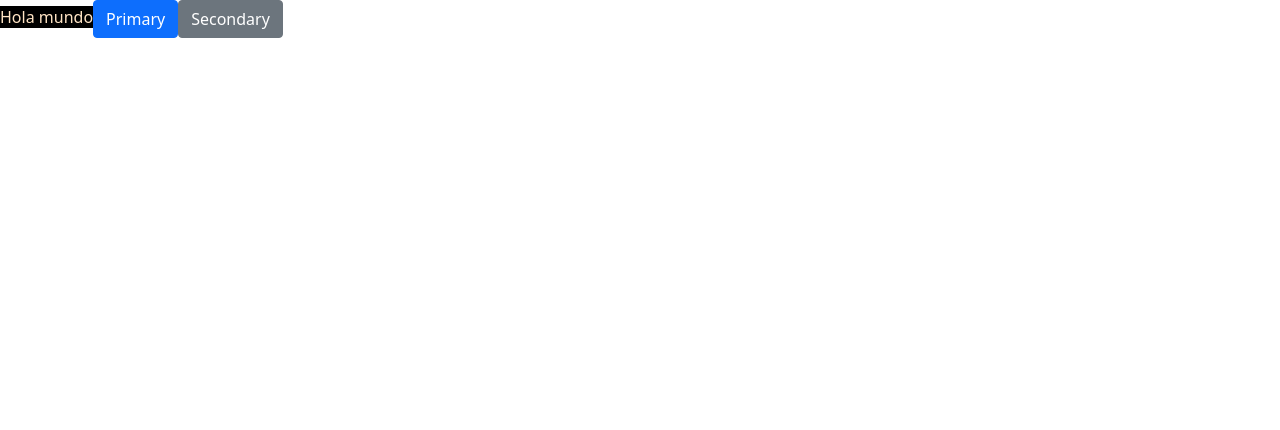
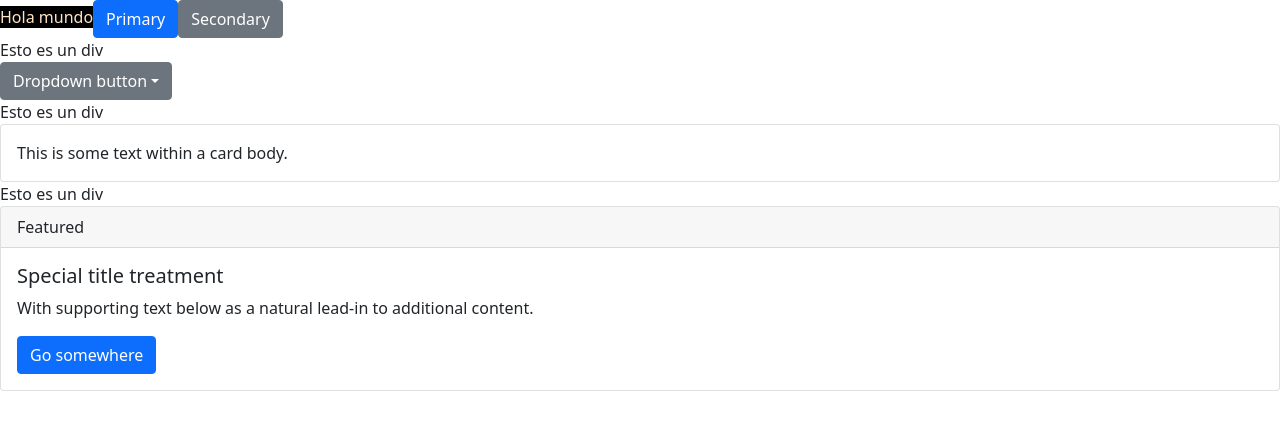
Before and after one commit to MinticcicloIII/explicacionestilosconspreproc, a React (Create React App) app: page / in a window 1280 px wide. Shown: the top 430 px of the page. Built offline with nearby package versions, Linux system fonts and the light colour scheme.

Commit message:
usando componentes de Boostrap

```diff
--- a/src/App.css
+++ b/src/App.css
@@ -2,3 +2,7 @@
   background-color: black;
   color: bisque;
 }
+.posicion{
+  display: flex;
+  height: 50px;
+}
--- a/src/App.js
+++ /dev/null
@@ -1,16 +0,0 @@
-import logo from './logo.svg';
-import './App.css';
-import 'bootstrap/dist/css/bootstrap.css';
-
-function App() {
-  return (
-    <div className="App">
-    <span className="fondoNegro">Hola mundo</span>
-      <button type="button" class="btn btn-primary">Primary</button>
-      <button type="button" class="btn btn-secondary">Secondary</button>
-
-    </div>
-  );
-}
-
-export default App;
--- /dev/null
+++ b/src/App.jsx
@@ -0,0 +1,23 @@
+import './App.css';
+import 'bootstrap/dist/css/bootstrap.css';
+import Dropdown from './components/Dropdown';
+import Tarjeta from './components/Tarjeta';
+import Tarjetota from './components/Tarjetota';
+
+function App() {
+  return (
+    <div className="App">
+      <span className="fondoNegro">Hola mundo</span>
+      <button type="button" className="btn btn-primary">Primary</button>
+      <button type="button" className="btn btn-secondary">Secondary</button>
+      <div>Esto es un div</div>
+      <Dropdown />
+      <div>Esto es un div</div>
+      <Tarjeta/>
+      <div>Esto es un div</div>
+      <Tarjetota/>
+    </div>
+  );
+}
+
+export default App;
--- /dev/null
+++ b/src/components/Dropdown.jsx
@@ -0,0 +1,20 @@
+import React from 'react';
+
+const Dropdown = () => {
+    return <div>
+        <div>
+            <div className="dropdown">
+                <button className="btn btn-secondary dropdown-toggle" type="button" id="dropdownMenuButton1" data-bs-toggle="dropdown" aria-expanded="false">
+                    Dropdown button
+                </button>
+                <ul className="dropdown-menu" aria-labelledby="dropdownMenuButton1">
+                    <li><a className="dropdown-item" href="#">Action</a></li>
+                    <li><a className="dropdown-item" href="#">Another action</a></li>
+                    <li><a className="dropdown-item" href="#">Something else here</a></li>
+                </ul>
+            </div>
+        </div>
+    </div>;
+};
+
+export default Dropdown;
--- /dev/null
+++ b/src/components/Tarjeta.jsx
@@ -0,0 +1,13 @@
+import React from 'react';
+
+const Tarjeta = () => {
+    return <div>
+        <div className="card">
+            <div className="card-body">
+                This is some text within a card body.
+            </div>
+        </div>
+    </div>;
+};
+
+export default Tarjeta;
--- /dev/null
+++ b/src/components/Tarjetota.jsx
@@ -0,0 +1,18 @@
+import React from 'react';
+
+const Tarjetota = () => {
+    return <div>
+        <div className="card">
+            <div className="card-header">
+                Featured
+            </div>
+            <div className="card-body">
+                <h5 className="card-title">Special title treatment</h5>
+                <p className="card-text">With supporting text below as a natural lead-in to additional content.</p>
+                <a href="#" className="btn btn-primary">Go somewhere</a>
+            </div>
+        </div>
+    </div>;
+};
+
+export default Tarjetota;
```
